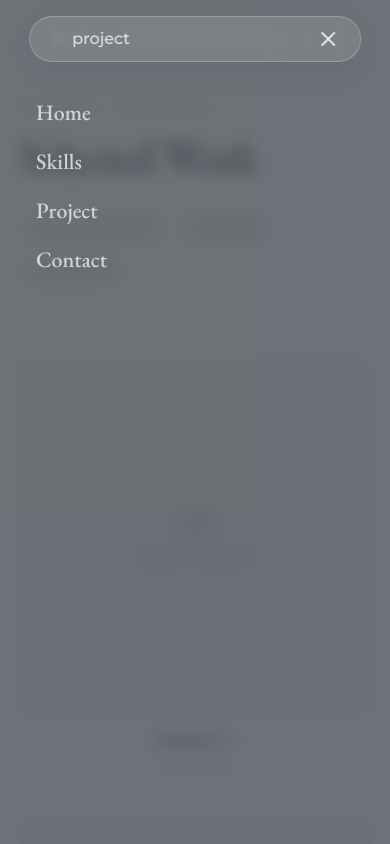
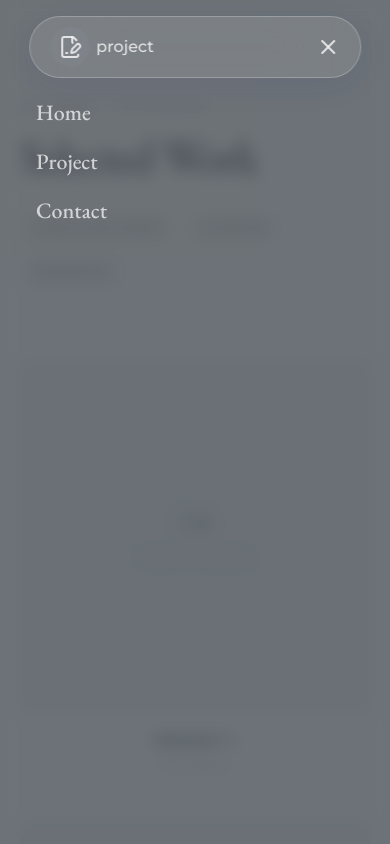
Before and after one commit to Vanotech-Dev/alvinFerdinand-prev, a React (Vite) app: page /project in a window 390 px wide. Both pictures are taken after a click on the element "project". Shown: the top 844 px of the page. Built offline with nearby package versions, Linux system fonts and the light colour scheme; a web font is replaced by a local one.

Commit message:
i fuhh commit

```diff
--- a/index.html
+++ b/index.html
@@ -2,11 +2,7 @@
 <html lang="en">
   <head>
     <meta charset="UTF-8" />
-    <link
-      rel="icon"
-      type="image/jpeg"
-      href="/Alvin Part 2/public/image/alvin2.jpeg"
-    />
+    <link rel="icon" type="image/jpeg" href="/public/image/alvin2.jpeg" />
     <meta name="viewport" content="width=device-width, initial-scale=1.0" />
     <link rel="preconnect" href="https://fonts.googleapis.com" />
     <link rel="preconnect" href="https://fonts.gstatic.com" crossorigin />
--- a/src/App.jsx
+++ b/src/App.jsx
@@ -1,4 +1,3 @@
-import "./App.css";
 import { BrowserRouter, Routes, Route } from "react-router-dom";
 import HeroSection from "./heroSection";
 import Navbar from "./navBar";
--- a/src/heroSection.jsx
+++ b/src/heroSection.jsx
@@ -1,4 +1,4 @@
-import { useRef, useLayoutEffect } from "react";
+import { useRef, useLayoutEffect, useEffect, useState } from "react";
 import gsap from "gsap";
 import { ScrollTrigger } from "gsap/ScrollTrigger";
 import {
@@ -156,11 +156,12 @@ function HeroSection() {
   return (
     <div ref={wrapperRef}>
       <main
-        className="min-h-screen flex flex-col justify-end items-start p-5 md:p-10"
+        className="min-h-screen flex flex-col md:justify-end justify-center items-start p-5 md:p-10"
         id="main"
       >
         <div className="flex gap-3 md:gap-5 justify-end items-end">
-          <div className="bg-secondary w-2 md:w-3 h-20 md:h-45 hero-anim"></div>
+          <div className="flex gap-3">
+            <div className="bg-secondary w-2 md:w-3 h-30 md:h-45 hero-anim"></div>
             <div>
               <small className="text-primary tracking-widest text-sm md:text-lg mb-3 md:mb-5 pl-3 md:pl-5 hero-anim">
                 Hi, I'm a <span className="font-bold">Motion Designer</span>
@@ -168,6 +169,7 @@ function HeroSection() {
               <h1 className="title text-secondary text-5xl md:text-9xl tracking-tighter ">
                 Alvin Ferdinand
               </h1>
+            </div>
           </div>
         </div>
       </main>
--- a/src/main.jsx
+++ b/src/main.jsx
@@ -1,7 +1,7 @@
 import { StrictMode } from "react";
 import { createRoot } from "react-dom/client";
+import App from "./App.jsx";
 import "./index.css";
-import App from "./App.jsx";
 
 createRoot(document.getElementById("root")).render(
   <StrictMode>
--- a/src/navBar.jsx
+++ b/src/navBar.jsx
@@ -1,7 +1,7 @@
 import { useState, useEffect } from "react";
 import { Link, useNavigate, useLocation } from "react-router-dom";
 import { GiHamburgerMenu } from "react-icons/gi";
-import { House, X } from "lucide-react";
+import { House, X, Lightbulb, FilePenLine, User } from "lucide-react";
 
 function Navbar() {
   const [showNavBar, setShowNavBar] = useState(true);
@@ -26,7 +26,7 @@ function Navbar() {
 
   useEffect(() => {
     const checkScreenSize = () => {
-      setIsMobile(window.innerWidth <= 425);
+      setIsMobile(window.innerWidth <= 525);
     };
 
     checkScreenSize();
@@ -58,16 +58,23 @@ function Navbar() {
 
   const navItem = [
     { to: "/", label: "Home", icons: <House size={15} /> },
-    { to: "/#skills", label: "skill" },
-    { to: "/project", label: "project" },
-    { to: "/contact", label: "contact" },
+    { to: "/#skills", label: "skill", icons: <Lightbulb /> },
+    { to: "/project", label: "project", icons: <FilePenLine /> },
+    { to: "/contact", label: "contact", icons: <User /> },
   ];
 
   const currentNav = navItem.find((item) => item.to === location.pathname);
   const pageSelected = currentNav?.label || "Home";
   const iconSelected = currentNav?.icons || null;
 
-  const waktuSekarang = new Date();
+  const [waktuSekarang, setWaktuSekarang] = useState(new Date());
+
+  useEffect(() => {
+    const interval = setInterval(() => {
+      setWaktuSekarang(new Date());
+    }, 1);
+    return () => clearInterval(interval);
+  }, []);
 
   return (
     <>
@@ -142,15 +149,10 @@ function Navbar() {
               <div className="mx-auto w-screen min-h-full bg-secondary/70 p-4">
                 <ul className="mt-20 flex flex-col items-start gap-4 pl-5 text-tertiary/80  title text-[22px]">
                   <li>
-                    <Link to="/#main" onClick={() => setIsOpen(false)}>
+                    <Link to="/" onClick={() => setIsOpen(false)}>
                       Home
                     </Link>
                   </li>
-
-                  <li>
-                    <a href="#skills">Skills</a>
-                  </li>
-
                   <li>
                     <Link to="/project" onClick={() => setIsOpen(false)}>
                       Project
--- a/src/project.jsx
+++ b/src/project.jsx
@@ -3,13 +3,13 @@ import gsap from "gsap";
 import { ScrollTrigger } from "gsap/ScrollTrigger";
 import { Video, X } from "lucide-react";
 
-const categories = ["SaaS Explainer", "Looping", "Branding"];
+const categories = ["Video Explainer", "Looping", "Branding"];
 
 const projectsData = [
   {
     id: 1,
     title: "Project 1",
-    category: "SaaS Explainer",
+    category: "Video Explainer",
     description:
       "Lorem ipsum dolor, sit amet consectetur adipisicing elit. Consectetur placeat rem, quasi maxime hic impedit vitae nam officia in reprehenderit, nobis fugiat ducimus ipsam neque ipsum totam eligendi id delectus!",
     tools: ["After Effects"],
@@ -39,7 +39,7 @@ const projectsData = [
   {
     id: 4,
     title: "Project 4",
-    category: "SaaS Explainer",
+    category: "Video Explainer",
     description:
       "Lorem ipsum dolor, sit amet consectetur adipisicing elit. Consectetur placeat rem, quasi maxime hic impedit vitae nam officia in reprehenderit, nobis fugiat ducimus ipsam neque ipsum totam eligendi id delectus!",
     tools: ["After Effects"],
@@ -69,7 +69,7 @@ const projectsData = [
   {
     id: 7,
     title: "Project 7",
-    category: "SaaS Explainer",
+    category: "Video Explainer",
     description:
       "Lorem ipsum dolor, sit amet consectetur adipisicing elit. Consectetur placeat rem, quasi maxime hic impedit vitae nam officia in reprehenderit, nobis fugiat ducimus ipsam neque ipsum totam eligendi id delectus!",
     tools: ["After Effects"],
```
Also changed, not shown: src/App.css (deleted). Lines whose indentation alone changed are shown as unchanged.
